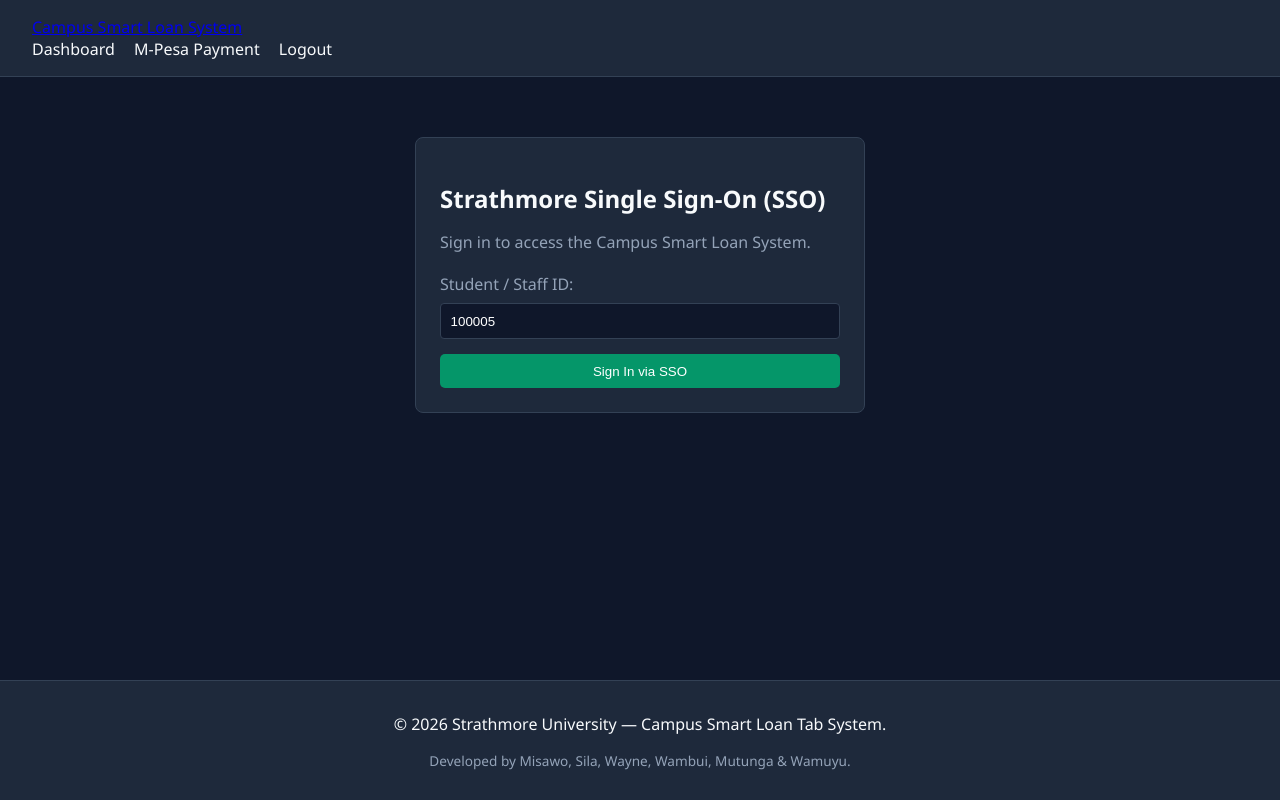
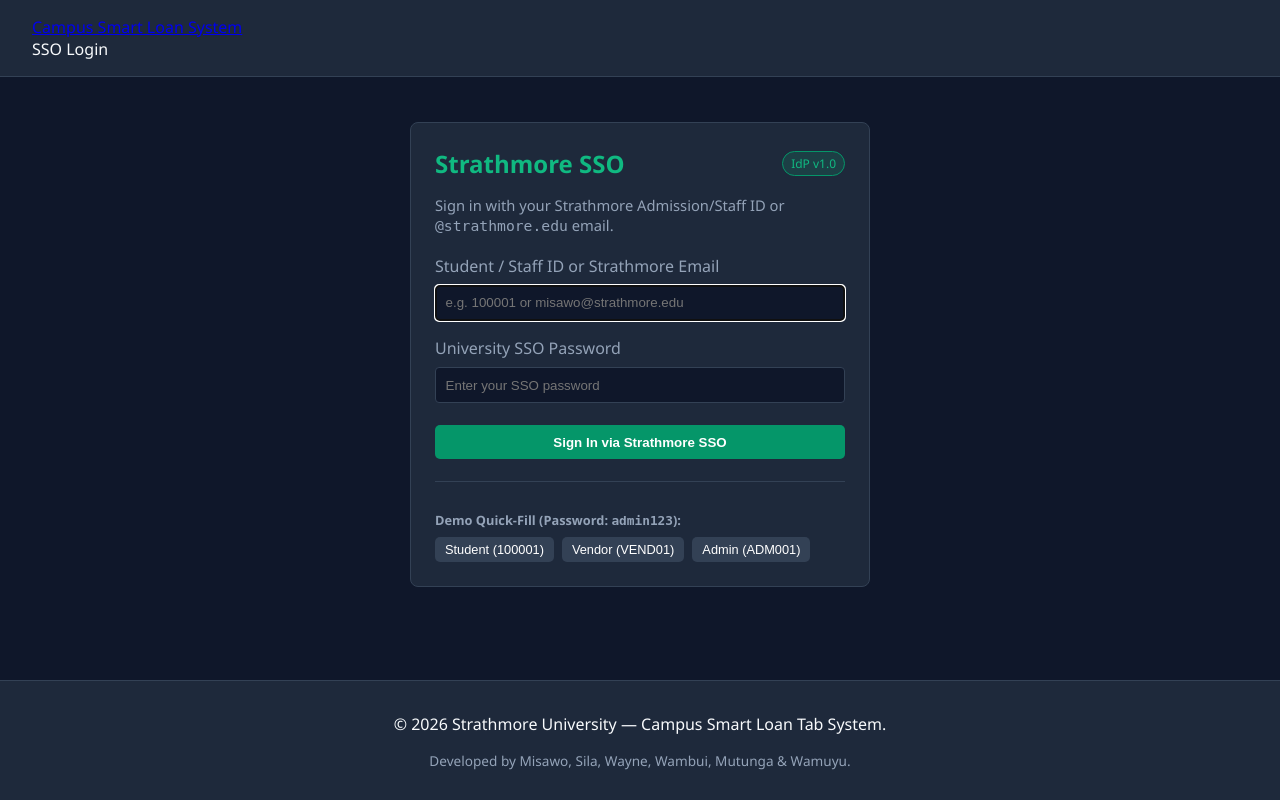
Before and after one commit to nathanielmisawo-rgb/campus-smart-loan-system, a PHP site: page /modules/auth/login.php in a window 1280 px wide. Run offline with PHP 8.4, Linux system fonts and the light colour scheme.

Commit message:
feat(auth): implement Strathmore SSO IdP API and token callback flow

```diff
--- a/includes/header.php
+++ b/includes/header.php
@@ -19,14 +19,28 @@ $baseUrl = rtrim(dirname($_SERVER['SCRIPT_NAME'], 3), '/\\');
         </div>
         <ul class="nav-links">
             <?php if (isset($_SESSION['user_id'])): ?>
-                <li><a href="<?= htmlspecialchars($baseUrl) ?>/modules/auth/dashboard.php">Dashboard</a></li>
-                <li><a href="<?= htmlspecialchars($baseUrl) ?>/modules/billing/pay_mpesa.php">M-Pesa Payment</a></li>
+                <?php $role = $_SESSION['role'] ?? 'STUDENT'; ?>
+
+                <?php if ($role === 'ADMIN'): ?>
+                    <li><a href="<?= htmlspecialchars($baseUrl) ?>/modules/auth/dashboard.php">Dashboard</a></li>
+                    <li><a href="<?= htmlspecialchars($baseUrl) ?>/modules/auth/student_view.php">Students</a></li>
+                    <li><a href="<?= htmlspecialchars($baseUrl) ?>/modules/billing/cms_hold.php">CMS Holds</a></li>
+                    <li><a href="<?= htmlspecialchars($baseUrl) ?>/modules/pos/checkout.php">POS</a></li>
+                <?php elseif ($role === 'VENDOR'): ?>
+                    <li><a href="<?= htmlspecialchars($baseUrl) ?>/modules/pos/checkout.php">POS Terminal</a></li>
+                    <li><a href="<?= htmlspecialchars($baseUrl) ?>/modules/auth/dashboard.php">Portal</a></li>
+                <?php else: ?>
+                    <li><a href="<?= htmlspecialchars($baseUrl) ?>/modules/auth/dashboard.php">Dashboard</a></li>
+                    <li><a href="<?= htmlspecialchars($baseUrl) ?>/modules/billing/pay_mpesa.php">M-Pesa Payment</a></li>
+                <?php endif; ?>
+
+                <li style="color: var(--text-muted); font-size: 0.85rem;">
+                    <?= htmlspecialchars($_SESSION['full_name'] ?? '') ?> (<?= htmlspecialchars($role) ?>)
+                </li>
                 <li><a href="<?= htmlspecialchars($baseUrl) ?>/modules/auth/logout.php">Logout</a></li>
             <?php else: ?>
-                <li><a href="<?= htmlspecialchars($baseUrl) ?>/modules/auth/dashboard.php">Dashboard</a></li>
-                <li><a href="<?= htmlspecialchars($baseUrl) ?>/modules/billing/pay_mpesa.php">M-Pesa Payment</a></li>
-                <li><a href="<?= htmlspecialchars($baseUrl) ?>/modules/auth/login.php">Logout</a></li>
+                <li><a href="<?= htmlspecialchars($baseUrl) ?>/modules/auth/login.php">SSO Login</a></li>
             <?php endif; ?>
         </ul>
     </nav>
-    <main class="main-content">
+    <main class="main-content"></main>
--- a/modules/auth/login.php
+++ b/modules/auth/login.php
@@ -1,57 +1,103 @@
 <?php
 session_start();
 require_once '../../config/db.php';
+require_once 'sso_auth.php';
+
+// Redirect already-authenticated users straight to their workspace
+if (isset($_SESSION['user_id'])) {
+    $baseUrl = rtrim(dirname($_SERVER['SCRIPT_NAME'], 3), '/\\');
+    if (($_SESSION['role'] ?? '') === 'VENDOR') {
+        header('Location: ' . $baseUrl . '/modules/pos/checkout.php');
+    } else {
+        header('Location: ' . $baseUrl . '/modules/auth/dashboard.php');
+    }
+    exit;
+}
 
 $error = '';
 
+if (isset($_GET['error'])) {
+    $errorMap = [
+        'missing_token'       => 'SSO handshake incomplete: missing assertion token.',
+        'invalid_token'       => 'SSO session assertion expired or failed signature verification.',
+        'account_unavailable' => 'Your account is suspended or unavailable. Contact the Bursar Office.'
+    ];
+    $error = $errorMap[$_GET['error']] ?? 'Authentication failed. Please sign in again.';
+}
+
 if ($_SERVER['REQUEST_METHOD'] === 'POST') {
-    $id = trim($_POST['user_id'] ?? $_POST['student_id'] ?? '');
+    $identifier = trim($_POST['identifier'] ?? '');
+    $password   = $_POST['password'] ?? '';
 
-    if ($id !== '') {
-        // Look up by student_id (e.g., 100005, 100001) OR user_id (e.g., admin)
-        $stmt = $pdo->prepare("SELECT * FROM users WHERE student_id = ? OR user_id = ? LIMIT 1");
-        $stmt->execute([$id, $id]);
-        $user = $stmt->fetch(PDO::FETCH_ASSOC);
+    $authResult = authenticateSsoCredentials($pdo, $identifier, $password);
 
-        if ($user) {
-            $_SESSION['user_id'] = $user['user_id'];
-            $_SESSION['student_id'] = $user['student_id'] ?? $id;
-            $_SESSION['full_name'] = $user['full_name'] ?? 'Campus User';
-            $_SESSION['role'] = $user['role'] ?? 'student';
-
-            $baseUrl = rtrim(dirname($_SERVER['SCRIPT_NAME'], 3), '/\\');
-            header('Location: ' . $baseUrl . '/modules/auth/dashboard.php');
-            exit;
-        } else {
-            $error = 'No Student or Staff account found for ID: ' . htmlspecialchars($id);
-        }
+    if ($authResult['success']) {
+        header('Location: sso_callback.php?token=' . urlencode($authResult['sso_token']));
+        exit;
     } else {
-        $error = 'Please enter a valid Student or Staff ID.';
+        $error = $authResult['message'];
     }
 }
 
 require_once '../../includes/header.php';
 ?>
 
-<div class="container" style="max-width: 450px; margin: 60px auto;">
+<div class="container" style="max-width: 460px; margin: 45px auto;">
     <div class="card">
-        <h2 style="margin-bottom: 10px;">Strathmore Single Sign-On (SSO)</h2>
-        <p style="color: #94a3b8; margin-bottom: 20px;">Sign in to access the Campus Smart Loan System.</p>
+        <div style="display: flex; justify-content: space-between; align-items: center; margin-bottom: 8px;">
+            <h2 style="margin: 0; color: var(--primary-hover);">Strathmore SSO</h2>
+            <span style="font-size: 0.75rem; padding: 3px 8px; border-radius: 999px; background: rgba(16, 185, 129, 0.15); color: var(--primary-hover); border: 1px solid var(--primary);">
+                IdP v1.0
+            </span>
+        </div>
+        <p style="color: var(--text-muted); margin-bottom: 20px; font-size: 0.92rem;">
+            Sign in with your Strathmore Admission/Staff ID or <code>@strathmore.edu</code> email.
+        </p>
 
-        <?php if (!empty($error)): ?>
-            <div class="alert alert-danger" style="margin-bottom: 15px;">
-                <?= $error ?>
+        <?php if ($error !== ''): ?>
+            <div style="background: rgba(239, 68, 68, 0.15); border: 1px solid var(--danger); color: #fca5a5; padding: 10px 14px; border-radius: 6px; margin-bottom: 16px; font-size: 0.9rem;">
+                <?= htmlspecialchars($error) ?>
             </div>
         <?php endif; ?>
 
         <form method="POST" action="">
-            <div class="form-group" style="margin-bottom: 15px;">
-                <label for="user_id">Student / Staff ID:</label>
-                <input type="text" id="user_id" name="user_id" value="100005" required>
+            <div class="form-group">
+                <label for="identifier">Student / Staff ID or Strathmore Email</label>
+                <input type="text" id="identifier" name="identifier" placeholder="e.g. 100001 or misawo@strathmore.edu"
+                       value="<?= htmlspecialchars($_POST['identifier'] ?? '') ?>" required autofocus>
             </div>
-            <button type="submit" class="btn btn-primary" style="width: 100%;">Sign In via SSO</button>
+
+            <div class="form-group">
+                <label for="password">University SSO Password</label>
+                <input type="password" id="password" name="password" placeholder="Enter your SSO password" required>
+            </div>
+
+            <button type="submit" class="btn" style="width: 100%; font-weight: 600; margin-top: 6px;">
+                Sign In via Strathmore SSO
+            </button>
         </form>
+
+        <div style="margin-top: 22px; padding-top: 16px; border-top: 1px solid var(--border);">
+            <p style="font-size: 0.8rem; color: var(--text-muted); margin-bottom: 8px;">
+                <strong>Demo Quick-Fill (Password: <code>admin123</code>):</strong>
+            </p>
+            <div style="display: flex; gap: 8px; flex-wrap: wrap;">
+                <button type="button" class="btn" style="padding: 5px 10px; font-size: 0.8rem; background: #334155;"
+                        onclick="fillDemo('100001')">Student (100001)</button>
+                <button type="button" class="btn" style="padding: 5px 10px; font-size: 0.8rem; background: #334155;"
+                        onclick="fillDemo('VEND01')">Vendor (VEND01)</button>
+                <button type="button" class="btn" style="padding: 5px 10px; font-size: 0.8rem; background: #334155;"
+                        onclick="fillDemo('ADM001')">Admin (ADM001)</button>
+            </div>
+        </div>
     </div>
 </div>
 
+<script>
+function fillDemo(id) {
+    document.getElementById('identifier').value = id;
+    document.getElementById('password').value = 'admin123';
+}
+</script>
+
 <?php require_once '../../includes/footer.php'; ?>
--- /dev/null
+++ b/modules/auth/sso_auth.php
@@ -0,0 +1,152 @@
+<?php
+/**
+ * Module 1: Authentication & User Management
+ * Author: Misawo Nathaniel
+ * File: modules/auth/sso_auth.php
+ * Description: Strathmore Single Sign-On (SSO) RESTful Authentication API & Token Helper.
+ *              Validates Student/Staff ID or @strathmore.edu email against bcrypt hashes
+ *              and issues HMAC-SHA256 signed SSO assertion tokens.
+ */
+
+declare(strict_types=1);
+
+// Shared signing secret for simulated Strathmore Identity Provider (IdP) assertions
+const SSO_SECRET_KEY = 'SU_SMART_LOAN_SSO_IDP_SECRET_2026';
+const SSO_TOKEN_TTL  = 300; // Assertion token valid for 5 minutes
+
+/**
+ * Generates an HMAC-SHA256 signed SSO assertion token for a verified user.
+ */
+function generateSsoToken(array $user): string
+{
+    $payload = [
+        'iss'        => 'https://sso.strathmore.edu/idp',
+        'sub'        => (string) $user['user_id'],
+        'student_id' => (string) $user['student_id'],
+        'email'      => (string) $user['email'],
+        'role'       => (string) $user['role'],
+        'iat'        => time(),
+        'exp'        => time() + SSO_TOKEN_TTL,
+        'nonce'      => bin2hex(random_bytes(8))
+    ];
+
+    $encodedPayload = rtrim(strtr(base64_encode(json_encode($payload)), '+/', '-_'), '=');
+    $signature      = hash_hmac('sha256', $encodedPayload, SSO_SECRET_KEY);
+
+    return $encodedPayload . '.' . $signature;
+}
+
+/**
+ * Verifies an HMAC-SHA256 signed SSO assertion token and returns decoded claims, or null if invalid/expired.
+ */
+function verifySsoToken(string $token): ?array
+{
+    $parts = explode('.', $token);
+    if (count($parts) !== 2) {
+        return null;
+    }
+
+    [$encodedPayload, $signature] = $parts;
+    $expectedSignature = hash_hmac('sha256', $encodedPayload, SSO_SECRET_KEY);
+
+    if (!hash_equals($expectedSignature, $signature)) {
+        return null;
+    }
+
+    $padded  = str_pad(strtr($encodedPayload, '-_', '+/'), strlen($encodedPayload) % 4 === 0 ? strlen($encodedPayload) : strlen($encodedPayload) + 4 - (strlen($encodedPayload) % 4), '=');
+    $payload = json_decode((string) base64_decode($padded), true);
+
+    if (!is_array($payload) || empty($payload['exp']) || time() > (int) $payload['exp']) {
+        return null;
+    }
+
+    return $payload;
+}
+
+/**
+ * Authenticates a user by Student/Staff ID or Email + Password and returns SSO result.
+ */
+function authenticateSsoCredentials(PDO $pdo, string $identifier, string $password): array
+{
+    $identifier = trim($identifier);
+
+    if ($identifier === '' || $password === '') {
+        return ['success' => false, 'code' => 400, 'message' => 'Student/Staff ID (or Email) and Password are required.'];
+    }
+
+    $stmt = $pdo->prepare("SELECT * FROM users WHERE student_id = ? OR email = ? LIMIT 1");
+    $stmt->execute([$identifier, $identifier]);
+    $user = $stmt->fetch(PDO::FETCH_ASSOC);
+
+    $storedHash = (string) ($user['pass'] ?? $user['password'] ?? '');
+
+    if (!$user || $storedHash === '' || !password_verify($password, $storedHash)) {
+        return ['success' => false, 'code' => 401, 'message' => 'Invalid Strathmore SSO credentials.'];
+    }
+
+    if ($user['account_status'] === 'SUSPENDED') {
+        return ['success' => false, 'code' => 403, 'message' => 'Account suspended. Contact the Strathmore Bursar Office.'];
+    }
+
+    $token = generateSsoToken($user);
+
+    return [
+        'success'   => true,
+        'code'      => 200,
+        'sso_token' => $token,
+        'expires_in'=> SSO_TOKEN_TTL,
+        'user'      => [
+            'user_id'        => (int) $user['user_id'],
+            'student_id'     => $user['student_id'],
+            'full_name'      => $user['full_name'],
+            'email'          => $user['email'],
+            'role'           => $user['role'],
+            'account_status' => $user['account_status'],
+            'credit_limit'   => (float) $user['credit_limit'],
+            'current_balance'=> (float) $user['current_balance']
+        ]
+    ];
+}
+
+// Execute REST JSON endpoint ONLY when sso_auth.php is called directly
+if (realpath(__FILE__) === realpath($_SERVER['SCRIPT_FILENAME'] ?? '')) {
+    header('Content-Type: application/json');
+    require_once __DIR__ . '/../../config/db.php';
+
+    if ($_SERVER['REQUEST_METHOD'] !== 'POST') {
+        http_response_code(405);
+        echo json_encode(['status' => 'error', 'message' => 'Method Not Allowed. Use POST.'], JSON_PRETTY_PRINT);
+        exit;
+    }
+
+    // Support both application/json and standard form-urlencoded POST bodies
+    $rawInput = file_get_contents('php://input');
+    $jsonBody = json_decode((string) $rawInput, true);
+
+    $identifier = is_array($jsonBody)
+        ? (string) ($jsonBody['identifier'] ?? $jsonBody['student_id'] ?? $jsonBody['user_id'] ?? '')
+        : (string) ($_POST['identifier'] ?? $_POST['student_id'] ?? $_POST['user_id'] ?? '');
+
+    $password = is_array($jsonBody)
+        ? (string) ($jsonBody['password'] ?? $jsonBody['pass'] ?? '')
+        : (string) ($_POST['password'] ?? $_POST['pass'] ?? '');
+
+    $result = authenticateSsoCredentials($pdo, $identifier, $password);
+
+    http_response_code($result['code']);
+    if ($result['success']) {
+        echo json_encode([
+            'status'     => 'success',
+            'provider'   => 'Strathmore University SSO IdP',
+            'sso_token'  => $result['sso_token'],
+            'expires_in' => $result['expires_in'],
+            'user'       => $result['user']
+        ], JSON_PRETTY_PRINT);
+    } else {
+        echo json_encode([
+            'status'  => 'error',
+            'message' => $result['message']
+        ], JSON_PRETTY_PRINT);
+    }
+    exit;
+}
```
Also changed, not shown: modules/auth/sso_callback.php (added, +73 -0 lines).
